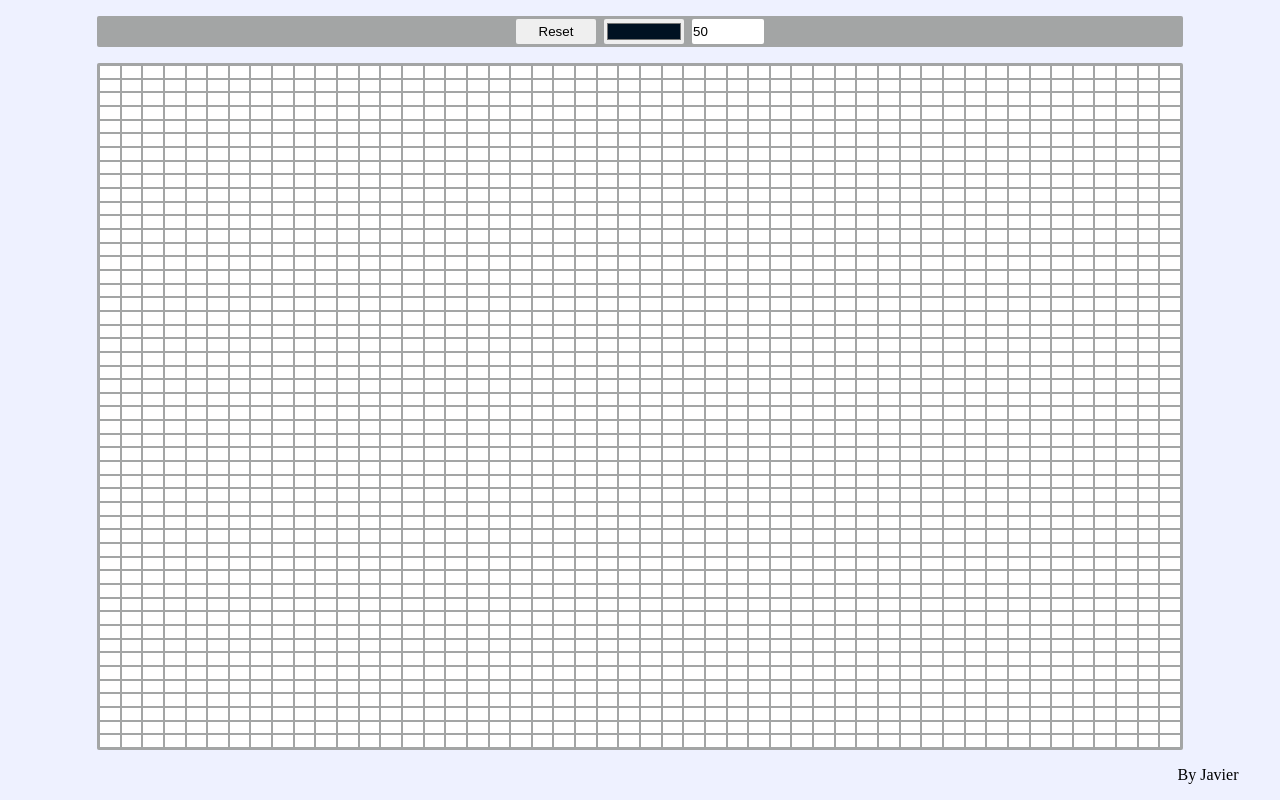
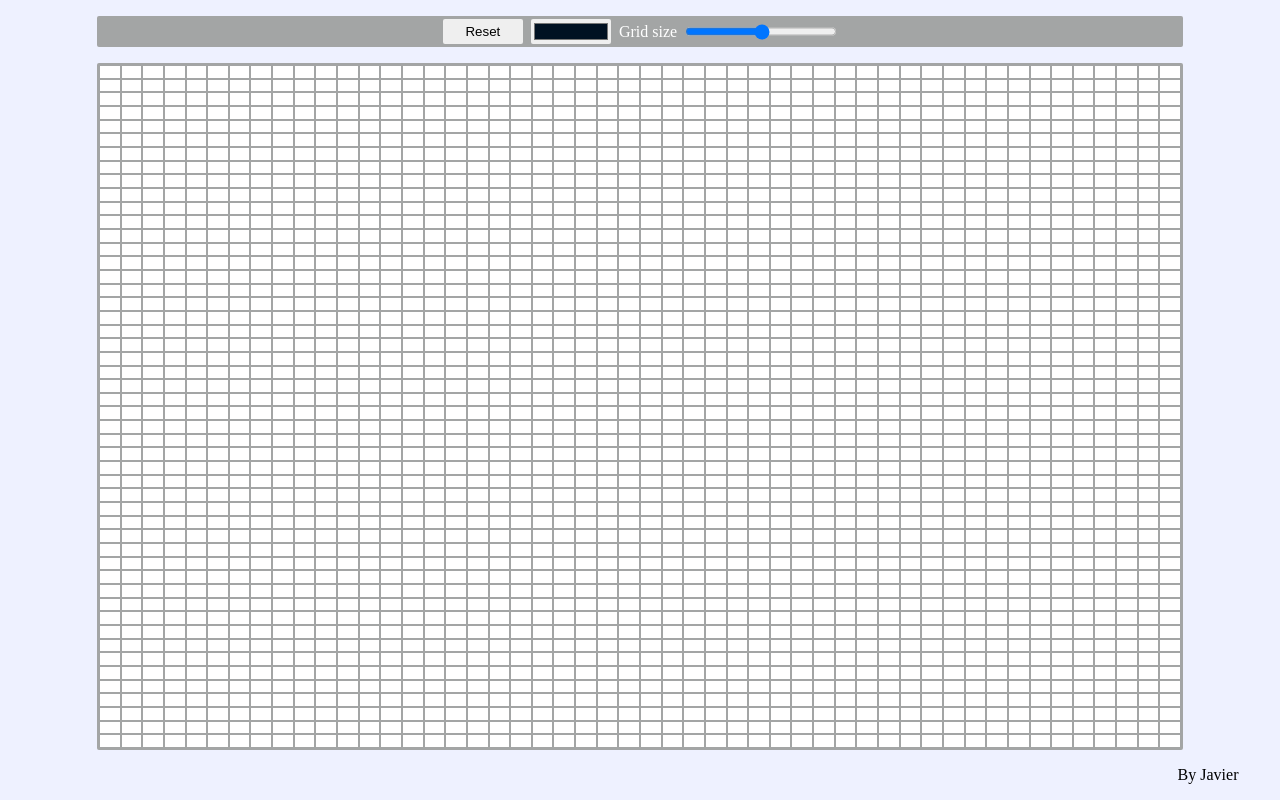
Before and after one commit to ksaweryn/pixelArt, a plain HTML site: page index.html in a window 1280 px wide. Drawn offline with Linux system fonts and the light colour scheme.

Commit message:
Changes number to range

```diff
--- a/index.html
+++ b/index.html
@@ -13,7 +13,8 @@
   <div class="actions">
     <button class="resetBtn" value="Reset" onclick="resetCanvas()">Reset</button>
     <input class="colorInput" type="color" value="#001122" />
-    <input class="numberInput" type="number" value="50" max="100" min="1" />
+    <label for="gridRange">Grid size  </label>
+    <input id="gridRange" class="numberInput" type="range" valueAsNumber="50" max="100" min="1" step="1" />
   </div>
   <div class="canvas"></div>
   <div class="author"><span>By Javier</span></div>
--- a/main.css
+++ b/main.css
@@ -46,6 +46,10 @@ body {
   margin-bottom: 1em;
 }
 
+label{
+  color: #fff;
+}
+
 .resetBtn,
 .colorInput,
 .numberInput {
@@ -62,7 +66,7 @@ body {
 }
 
 .numberInput {
-  width: 70px;
+  width: 150px;
 }
 
 .numberInput:focus-visible,
```
